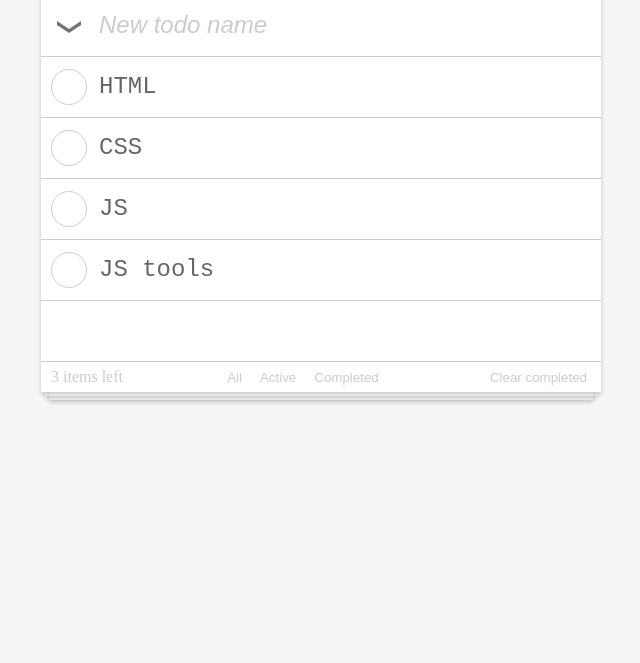
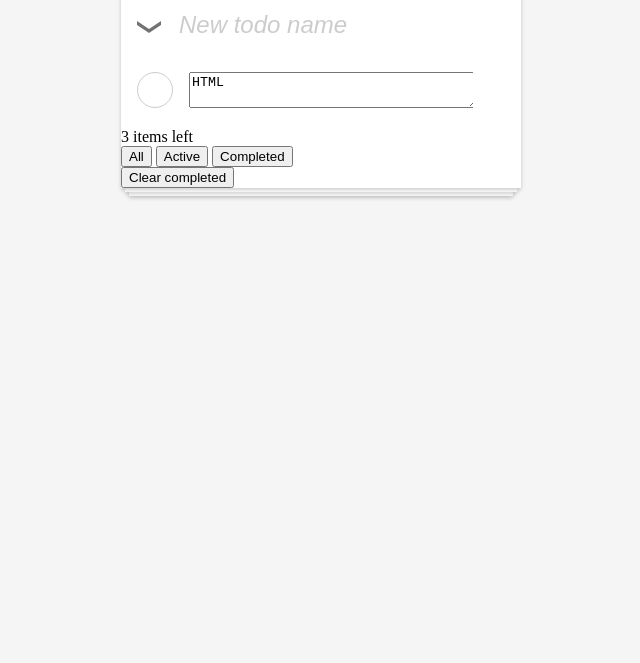
Before and after one commit to ok-technopolis-autumn-2018/Dmitriy_Ilin, a plain HTML site: page index.html in a window 1280 px wide. Shown: the part 137-800 px from the top of the page, without its empty margins (319-959 px from the left). Drawn offline with Linux system fonts and the light colour scheme.

Commit message:
revert in master

```diff
--- a/index.html
+++ b/index.html
@@ -2,27 +2,25 @@
 <html lang="en">
 <head>
     <meta charset="UTF-8">
-    <title>Title</title>
-    <link rel="stylesheet" href="styles/default.css">
+    <title>Todo MVC</title>
+    <link rel="stylesheet" href="styles/default.css" />
 </head>
 <body>
 
 <div class="main-layout">
 
-    <h1 class="todo-title">todos</h1>
+    <h1 class="todo-title">Todos</h1>
 
-    <div class="todo-board __has_content">
+    <div class="todo-board __has-content">
 
         <form class="todo-creator">
             <button class="todo-creator_check-all" aria-label="Check all items as done"></button>
             <div class="todo-creator_text-input-w">
-                <input class="todo-creator_text-input" type="text" placeholder="New todo name"
-                       aria-label="Input new todo text"/>
+                <input class="todo-creator_text-input" type="text"  placeholder="New todo name" aria-label="Input new todo text" />
             </div>
         </form>
 
         <div class="todos-list">
-
             <div class="todos-list_item">
                 <div class="custom-checkbox todos-list_item_ready-marker">
                     <input type="checkbox" class="custom-checkbox_target" aria-label="Mark todo as ready" />
@@ -32,59 +30,33 @@
                 </div>
                 <button class="todos-list_item_remove" aria-label="Delete todo"></button>
                 <div class="todos-list_item_text-w">
-                    <textarea readonly class="todos-list_item_text">HTML</textarea>
+                    <textarea class="todos-list_item_text">HTML</textarea>
                 </div>
             </div>
-
-            <div class="todos-list_item">
-                <div class="custom-checkbox todos-list_item_ready-marker">
-                    <input type="checkbox" class="custom-checkbox_target" aria-label="Mark todo as ready">
-                    <div class="custom-checkbox_visual">
-                        <div class="custom-checkbox_visual_icon"></div>
-                    </div>
-                </div>
-                <button class="todos-list_item_remove" aria-label="Delete todo"></button>
-                <div class="todos-list_item_text-w">
-                    <textarea readonly class="todos-list_item_text">CSS</textarea>
-                </div>
-            </div>
-
-            <div class="todos-list_item">
-                <div class="custom-checkbox todos-list_item_ready-marker">
-                    <input type="checkbox" class="custom-checkbox_target" aria-label="Mark todo as ready">
-                    <div class="custom-checkbox_visual">
-                        <div class="custom-checkbox_visual_icon"></div>
-                    </div>
-                </div>
-                <button class="todos-list_item_remove" aria-label="Delete todo"></button>
-                <div class="todos-list_item_text-w">
-                    <textarea readonly class="todos-list_item_text">JS</textarea>
-                </div>
-            </div>
-
-            <div class="todos-list_item">
-                <div class="custom-checkbox todos-list_item_ready-marker">
-                    <input type="checkbox" class="custom-checkbox_target" aria-label="Mark todo as ready">
-                    <div class="custom-checkbox_visual">
-                        <div class="custom-checkbox_visual_icon"></div>
-                    </div>
-                </div>
-                <button class="todos-list_item_remove" aria-label="Delete todo"></button>
-                <div class="todos-list_item_text-w">
-                    <textarea readonly class="todos-list_item_text">JS tools</textarea>
-                </div>
-            </div>
-
+            <!--<div class="todos-list_item">-->
+            <!--<input type="checkbox" checked class="todos-list_item_ready-marker" aria-label="Mark todo as unready" />-->
+            <!--<div class="todos-list_item_text">CSS</div>-->
+            <!--<button class="todos-list_item_remove" aria-label="Delete todo"></button>-->
+            <!--</div>-->
+            <!--<div class="todos-list_item">-->
+            <!--<input type="checkbox" class="todos-list_item_ready-marker" aria-label="Mark todo as ready" />-->
+            <!--<div class="todos-list_item_text">JS</div>-->
+            <!--<button class="todos-list_item_remove" aria-label="Delete todo"></button>-->
+            <!--</div>-->
+            <!--<div class="todos-list_item">-->
+            <!--<input type="checkbox" class="todos-list_item_ready-marker" aria-label="Mark todo as ready" />-->
+            <!--<div class="todos-list_item_text">JS Tools</div>-->
+            <!--<button class="todos-list_item_remove" aria-label="Delete todo"></button>-->
+            <!--</div>-->
         </div>
 
         <div class="todos-toolbar">
-
             <div class="todos-toolbar_unready-counter">3 items left</div>
 
             <div class="filters todos-toolbar_filters">
-                <button class="filter-item __selected" aria-label="Filter: All, is selected">All</button>
-                <button class="filter-item" aria-label="Filter: Active">Active</button>
-                <button class="filter-item" aria-label="Filter: Completed">Completed</button>
+                <button class="filters-item __selected" aria-label="Filter: All, is selected">All</button>
+                <button class="filters-item" aria-label="Filter: Active">Active</button>
+                <button class="filters-item" aria-label="Filter: Completed">Completed</button>
             </div>
 
             <button class="todos-toolbar_clear-completed">Clear completed</button>
@@ -92,7 +64,6 @@
         </div>
 
     </div>
-
 </div>
 
 </body>
--- a/styles/base/custom-checkbox/custom-checkbox.css
+++ b/styles/base/custom-checkbox/custom-checkbox.css
@@ -21,7 +21,6 @@
     .custom-checkbox_visual {
         width: 36px;
         height: 36px;
-        background: #fff;
         box-sizing: border-box;
         border: 1px solid #ccc;
         border-radius: 50%;
--- a/styles/base/main.css
+++ b/styles/base/main.css
@@ -1,10 +1,11 @@
 body {
     background: #f5f5f5;
-}
 
-.main-layout{
-    max-width: 560px;
-    min-width: 400px;
+    }
+
+.main-layout {
+    max-width: 400px;
     margin: 0 auto;
     padding: 0 16px 16px;
+    /*background: #f00;*/
     }
--- a/styles/default.css
+++ b/styles/default.css
@@ -8,4 +8,3 @@
 @import "project/todo-board/todo-board.css";
 @import "project/todo-creator/todo-creator.css";
 @import "project/todo-list/todo-list.css";
-@import "project/todo-toolbar/todo-toolbar.css";
--- a/styles/project/todo-board/todo-board.css
+++ b/styles/project/todo-board/todo-board.css
@@ -1,21 +1,23 @@
+
 
 .todo-board {
     background: #fff;
-    box-shadow: 0 2px 4px rgba(0, 0, 0, .2);
+    box-shadow: 0 2px 4px rgba(0,0,0,.2);
 
     position: relative;
-}
+    }
 
     .todo-board:before,
     .todo-board:after {
         /*content: '';*/
         position: absolute;
         top: 100%;
-        box-shadow: 0 2px 4px rgba(0, 0, 0, .2);
+        background: #fff;
+        box-shadow: 0 2px 4px rgba(0,0,0,.2);
         z-index: -1;
         }
-        .todo-board.__has_content:before,
-        .todo-board.__has_content:after {
+        .todo-board.__has-content:before,
+        .todo-board.__has-content:after {
             content: '';
             }
 
@@ -25,18 +27,18 @@
             height: 8px;
             }
 
-        .todo-board:after{
+        .todo-board:after {
             left: 4px;
             right: 4px;
             height: 4px;
             }
 
 
-    .todo-board .todos-list/*,
-    .todo-board .todos-toolbar*/ {
+    .todo-board .todos-list,
+    .todo-board .todos-toolbar {
         display: none;
         }
-    .todo-board.__has_content .todos-list/*,
-    .todo-board.__has_content .todos-toolbar*/ {
+    .todo-board.__has-content .todos-list,
+    .todo-board.__has-content .todos-toolbar {
         display: block;
         }
--- a/styles/project/todo-creator/todo-creator.css
+++ b/styles/project/todo-creator/todo-creator.css
@@ -1,7 +1,7 @@
+
 
 .todo-creator {
     padding: 16px 16px;
-    border-bottom: 1px solid #ccc;
     }
     .todo-creator:after {
         content: '';
@@ -22,6 +22,7 @@
         border: none;
         outline: none;
 
+
         background: url(../../../images/select-all.png) no-repeat 0 0;
         }
 
@@ -33,7 +34,7 @@
                 }
             }
 
-    .todo-creator_text-input-w{
+    .todo-creator_text-input-w {
         overflow: hidden;
         }
 
@@ -58,6 +59,11 @@
                 color: #ccc;
                 }
 
+            .todo-creator_text-input::-moz-placeholder {
+                font-style: italic;
+                color: #ccc;
+                }
+
             .todo-creator_text-input:-ms-input-placeholder {
                 font-style: italic;
                 color: #ccc;
--- a/styles/project/todo-list/todo-list.css
+++ b/styles/project/todo-list/todo-list.css
@@ -4,67 +4,33 @@
     }
 
     .todos-list_item {
-        padding: 12px 16px 12px 10px;
-        border-bottom: 1px solid #ccc;
+        padding: 16px;
         }
         .todos-list_item:after {
             content: '';
             clear: both;
             display: table;
             }
-        .todos-list_item:hover {
-            background: #f5f5f5;
-        }
 
         .todos-list_item_ready-marker {
             float: left;
-            margin-right: 12px;
+            margin-right: 16px;
             }
 
         .todos-list_item_text-w {
             overflow: hidden;
-            height: 36px;
             }
 
             .todos-list_item_text {
-                overflow: auto;
-                border: none;
-                background: none;
-                outline: none;
                 width: 100%;
-                height: 100%;
-                font-size: 24px;
-                line-height: 36px;
-                color: #666;
-                font-weight: 300;
-                resize: none;
-                padding: 0;
                 }
 
         .todos-list_item_remove {
             float: right;
+            margin-left: 16px;
+            /*display: none;*/
             visibility: hidden;
-
-            margin-left: 16px;
-            margin-top: 10px;
-
-            width: 16px;
-            height: 16px;
-
-            border: none;
-            outline: none;
-
-            /*box-sizing: border-box;*/
-            background: url(../../../images/close.png) no-repeat 0 0;
             }
-
-        @media (-webkit-min-device-pixel-ratio: 1.5),
-                (min-resolution: 120dpi),
-                (min-resolution: 1.5dppx) {
-            .todos-list_item_remove {
-                background: url(../../../images/close@2x.png) no-repeat 0 0;
-            }
-        }
 
             .todos-list_item:hover .todos-list_item_remove {
                 /*display: block;*/
--- a/styles/project/todo-title/todo-title.css
+++ b/styles/project/todo-title/todo-title.css
@@ -1,3 +1,4 @@
+
 
 .todo-title {
     font-family: 'Helvetica Neue', Arial, sans-serif;
@@ -8,5 +9,4 @@
     color: rgba(175, 47, 47, 0.15);
 
     margin: 8px 0;
-
-}
+    }
--- a/styles/project/todo-toolbar/todo-toolbar.css
+++ /dev/null
@@ -1,53 +0,0 @@
-
-.todos-toolbar {
-    margin-top: 60px;
-    border-top: 1px solid #ccc;
-    padding-left: 10px;
-    padding-right: 7px;
-    display: flex;
-
-    height: 30px;
-
-    justify-content: space-between;
-    align-items: center;
-}
-
-.todos-toolbar:after {
-    position: absolute;
-    content: '';
-}
-
-        .todos-toolbar_unready-counter {
-            color: #ccc;
-        }
-
-        .todos-toolbar_filters {
-
-        }
-            .filter-item,
-            .todos-toolbar_clear-completed {
-                color: #ccc;
-                background: 0;
-                border: 1px solid #fff;
-                border-radius: 10%;
-                outline: none;
-            }
-            .filter-item:hover {
-                border-color: #ccc;
-            }
-            .filter-item:active {
-                background: #f5f5f5;
-            }
-
-
-        .todos-toolbar_clear-completed {
-            color: #ccc;
-        }
-
-        .todos-toolbar_clear-completed:active {
-            background: #f5f5f5;
-        }
-        .todos-toolbar_clear-completed:hover {
-            border: 1px solid #ccc;
-            border-radius: 10%;
-        }
```
Also changed, not shown: styles/base/custom-checkbox/custom-remove.css (deleted). Lines whose indentation alone changed are shown as unchanged.
